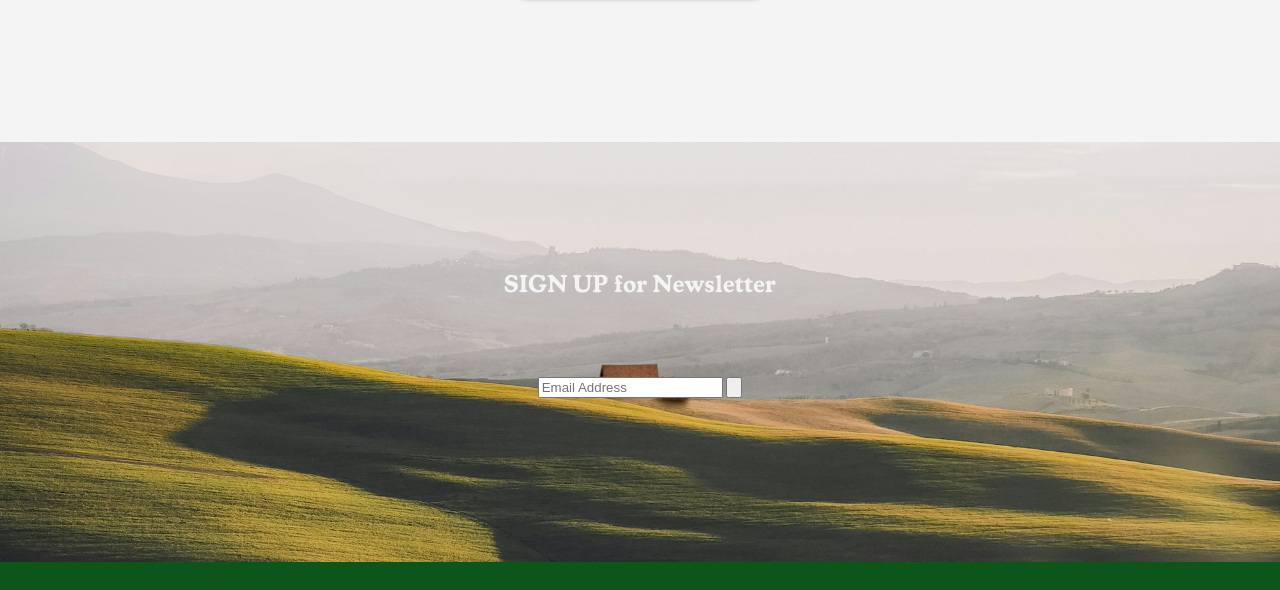
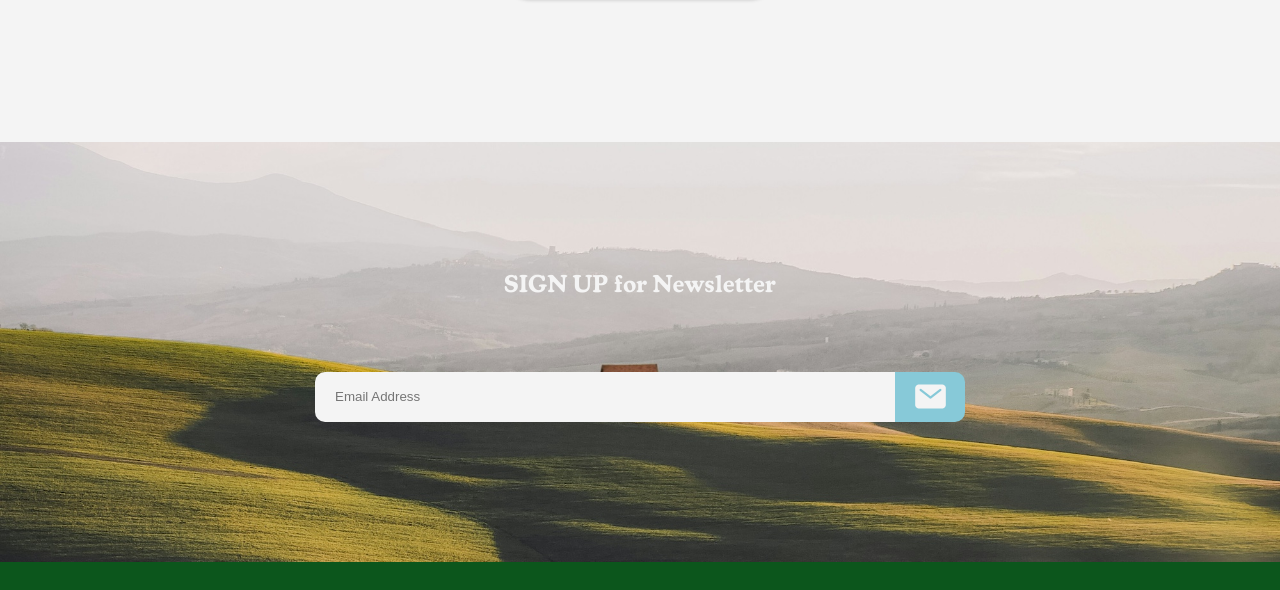
Before and after one commit to pearmaeng/dawntonight, a plain HTML site: page index.html in a window 1280 px wide. Shown: the part 2118-2708 px from the top of the page. Drawn offline with Linux system fonts and the light colour scheme.

Commit message:
Update index.html

```diff
--- a/index.html
+++ b/index.html
@@ -113,8 +113,10 @@
 
             <section class="newsletter">
                 <h2>SIGN UP for Newsletter</h2>
-                <input type="email" id="email" name="email_address" placeholder="Email Address">
-                <input type="submit" value="">
+                <div class="news-input">
+                    <input type="email" id="email" name="email_address" placeholder="Email Address">
+                    <input type="submit" id="submit" value="">
+                </div>
             </section>
 
         </main>
```
